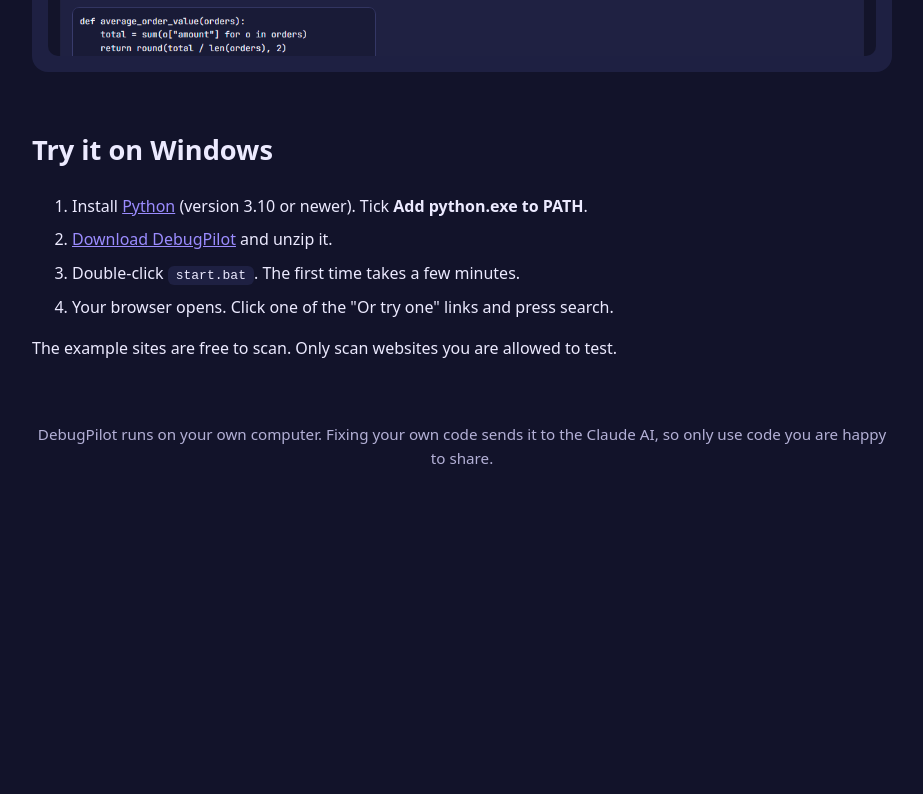
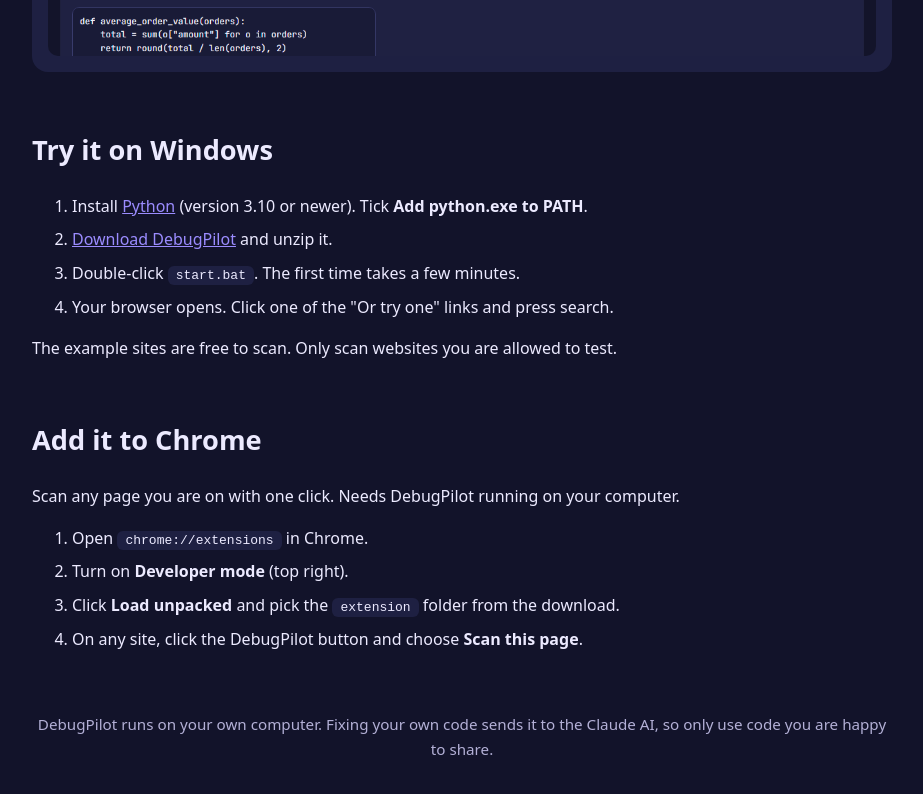
Before and after one commit to brianohjiho-web/debugpilot, a browser extension: page docs/index.html in a window 1280 px wide. Shown: the part 3058-3852 px from the top of the page, without its empty margins (178-1101 px from the left). Before the commit the page ends 3604 px from the top, so only its background shows below. Drawn offline with Linux system fonts and the light colour scheme.

Commit message:
Add Chrome extension steps to site and README
Co-authored-by: Copilot App <223556219+Copilot@users.noreply.github.com>

```diff
--- a/docs/index.html
+++ b/docs/index.html
@@ -65,6 +65,15 @@
   </ol>
   <p>The example sites are free to scan. Only scan websites you are allowed to test.</p>
 
+  <h2>Add it to Chrome</h2>
+  <p>Scan any page you are on with one click. Needs DebugPilot running on your computer.</p>
+  <ol class="try">
+    <li>Open <code>chrome://extensions</code> in Chrome.</li>
+    <li>Turn on <b>Developer mode</b> (top right).</li>
+    <li>Click <b>Load unpacked</b> and pick the <code>extension</code> folder from the download.</li>
+    <li>On any site, click the DebugPilot button and choose <b>Scan this page</b>.</li>
+  </ol>
+
   <footer>
     <p>DebugPilot runs on your own computer. Fixing your own code sends it to the Claude AI, so only use code you are happy to share.</p>
   </footer>
```
Also changed, not shown: 1 other file.
